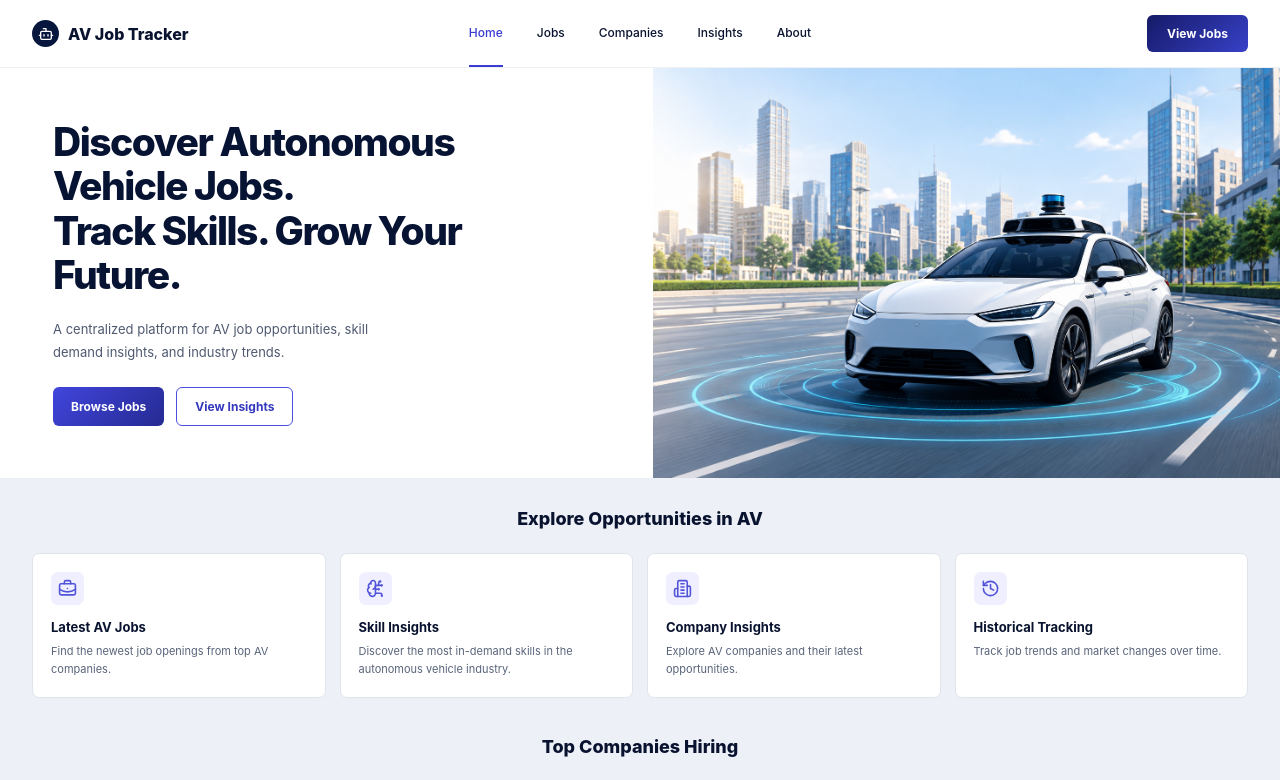
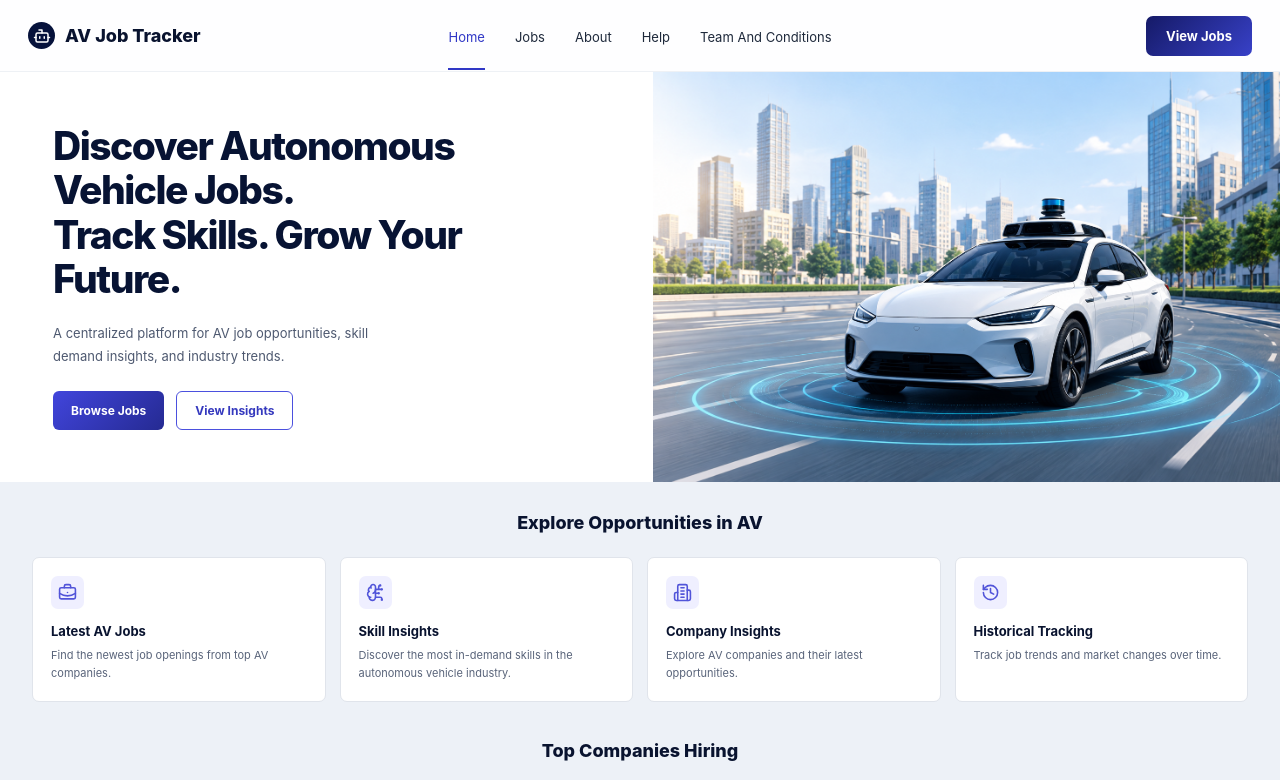
Before and after one commit to Lawlee-L/26S2_5206-Group1-AV-Job-Profiles, a React (Vite) app in the folder frontend/: page / in a window 1280 px wide. Shown: the top 780 px of the page. Built offline with nearby package versions, Linux system fonts and the light colour scheme.

Commit message:
Frontend Testing

```diff
--- a/frontend/src/pages/Home.jsx
+++ b/frontend/src/pages/Home.jsx
@@ -7,6 +7,9 @@ import {
   Building2,
   History,
 } from "lucide-react";
+
+import Header from "../components/Header";
+import CompanyLogo from "../components/CompanyLogo";
 
 export default function Home() {
   const companies = [
@@ -59,32 +62,7 @@ export default function Home() {
   return (
     <div className="website">
       {/* NAVIGATION */}
-      <header className="navbar">
-        <Link to="/" className="logo">
-          <span className="logo-circle">
-            <Bot size={16} />
-          </span>
-          <span>AV Job Tracker</span>
-        </Link>
-
-        <nav className="nav-menu">
-          <Link className="active" to="/">
-            Home
-          </Link>
-
-          <Link to="/jobs">Jobs</Link>
-
-          <a href="#companies">Companies</a>
-
-          <a href="#insights">Insights</a>
-
-          <a href="#about">About</a>
-        </nav>
-
-        <Link to="/jobs" className="nav-button">
-          View Jobs
-        </Link>
-      </header>
+       <Header />
 
       {/* HERO */}
 <section className="hero-section">
--- a/frontend/src/pages/Jobs.jsx
+++ b/frontend/src/pages/Jobs.jsx
@@ -175,7 +175,7 @@ export default function Jobs() {
 
               {/* RIGHT */}
               <div className="jobs-list-right">
-                <span>{job.postedDate}</span>
+                <span>{job.date}</span>
 
                 <button
                   type="button"
--- a/frontend/src/styles.css
+++ b/frontend/src/styles.css
@@ -681,8 +681,10 @@ select {
 
 .jobs-meta {
     display: flex;
-    justify-content: space-between;
     margin: 22px 0 13px;
+    align-items: center;
+    gap: 8px;
+    flex-wrap: wrap;
     color: #4d566a;
     font-size: 12px;
 }
```
Also changed, not shown: frontend/package.json (+11 -4 lines), 2 other files (tests, documents, lock files or other folders).
